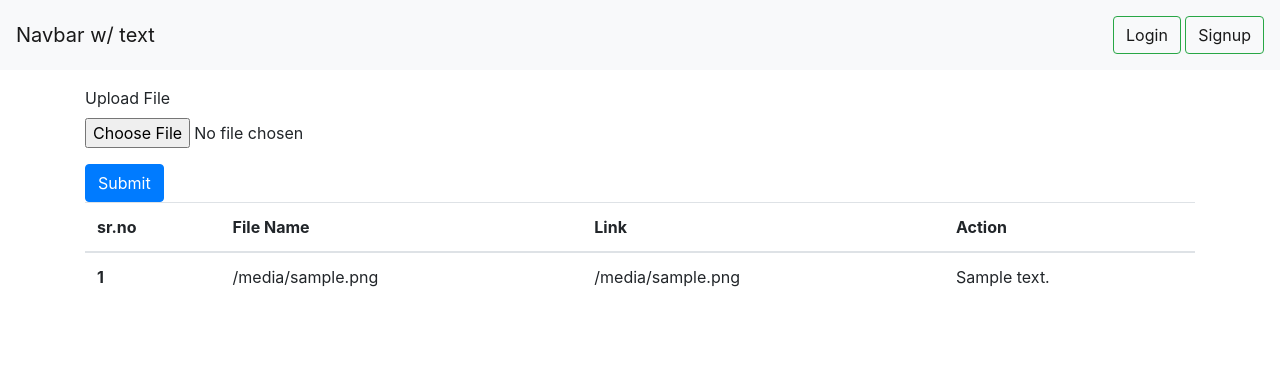
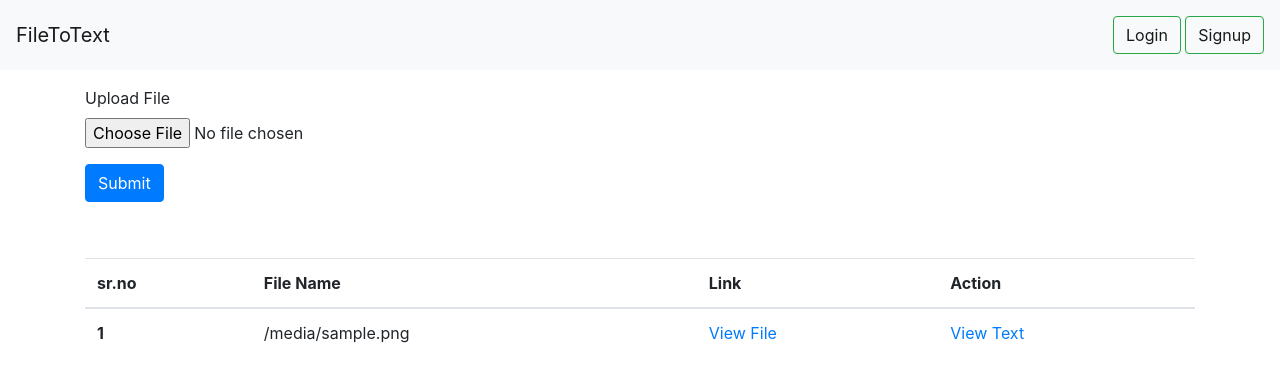
Before and after one commit to tejas-veer/pdfToTextApp, a Django app: template templates/home.html in a window 1280 px wide. Shown: the top 382 px of the page. Run offline with Django 3.2, Linux system fonts and the light colour scheme; the template is opened without the code that fills it: most values are stand-ins (such as "Sample title", 1, 10 or a date in 2020).

Commit message:
file to text

```diff
--- a/pdfapp/urls.py
+++ b/pdfapp/urls.py
@@ -7,4 +7,5 @@ urlpatterns = [
     path("login", views.login , name="login"),
     path("signup", views.signup , name="signup"),
     path("logout", views.logout , name="logout"),
+    path("text/<int:pk>", views.text , name="text"),
 ]
--- a/pdfproject/settings.py
+++ b/pdfproject/settings.py
@@ -12,6 +12,7 @@ https://docs.djangoproject.com/en/4.1/ref/settings/
 
 from pathlib import Path
 import os
+import cloudinary
 
 # Build paths inside the project like this: BASE_DIR / 'subdir'.
 BASE_DIR = Path(__file__).resolve().parent.parent
@@ -39,6 +40,7 @@ INSTALLED_APPS = [
     'django.contrib.messages',
     'django.contrib.staticfiles',
     'pdfapp',
+    'cloudinary'
 ]
 
 MIDDLEWARE = [
@@ -128,3 +130,6 @@ STATIC_URL = 'static/'
 # https://docs.djangoproject.com/en/4.1/ref/settings/#default-auto-field
 
 DEFAULT_AUTO_FIELD = 'django.db.models.BigAutoField'
+
+cloudinary.config(
+)
--- a/templates/base.html
+++ b/templates/base.html
@@ -11,7 +11,7 @@
 </head>
 <body>
     <nav class="navbar navbar-expand-lg navbar-light bg-light">
-        <a class="navbar-brand" href="{% url "home" %}">Navbar w/ text</a>
+        <a class="navbar-brand" href="{% url "home" %}">FileToText</a>
         <button class="navbar-toggler" type="button" data-toggle="collapse" data-target="#navbarText" aria-controls="navbarText" aria-expanded="false" aria-label="Toggle navigation">
           <span class="navbar-toggler-icon"></span>
         </button>
--- a/templates/home.html
+++ b/templates/home.html
@@ -3,20 +3,20 @@
 
 {% block title %}PdfToText{% endblock title %}
 {% block content %}
-<div class="container mt-3">
+<div class="container my-3 ">
 
     <form  method="POST" enctype="multipart/form-data">
         {% csrf_token %}
         <div class="form-group">
-          <label for="targetfile">Upload File</label>
-          <input type="file" class="form-control-file" accept=".pdf,image/*" id="targetfile" name="targetfile">
+          <label for="target_file">Upload File</label>
+          <input type="file" class="form-control-file" accept=".pdf,image/*" id="target_file" name="target_file">
         </div>
         <button type="submit" class="btn btn-primary">Submit</button>
       </form>
 
 </div>
-
-<div class="container">
+<br>
+<div class="container my-3">
     {% if messages %}
         {% for message in messages %}
         <div class="alert alert-warning alert-dismissible fade show" role="alert">
@@ -41,8 +41,8 @@
                 <tr>
                     <th scope="row">{{forloop.counter}}</th>
                     <td>{{data.file_name}}</td>
-                    <td>{{data.file_link}}</td>
-                    <td>{{data.text}}</td>
+                    <td><a href="{{data.file_link}}" target="_blank">View File</a></td>
+                    <td><a href="{% url "text" pk=data.id%}" target="_blank">View Text</a></td>
                 </tr>
            {% endfor %}
         </tbody>
--- /dev/null
+++ b/templates/text.html
@@ -0,0 +1,3 @@
+<div>
+    {{singleTextData|linebreaks}}
+</div>
```
Also changed, not shown: pdfapp/views.py (+35 -3 lines).
